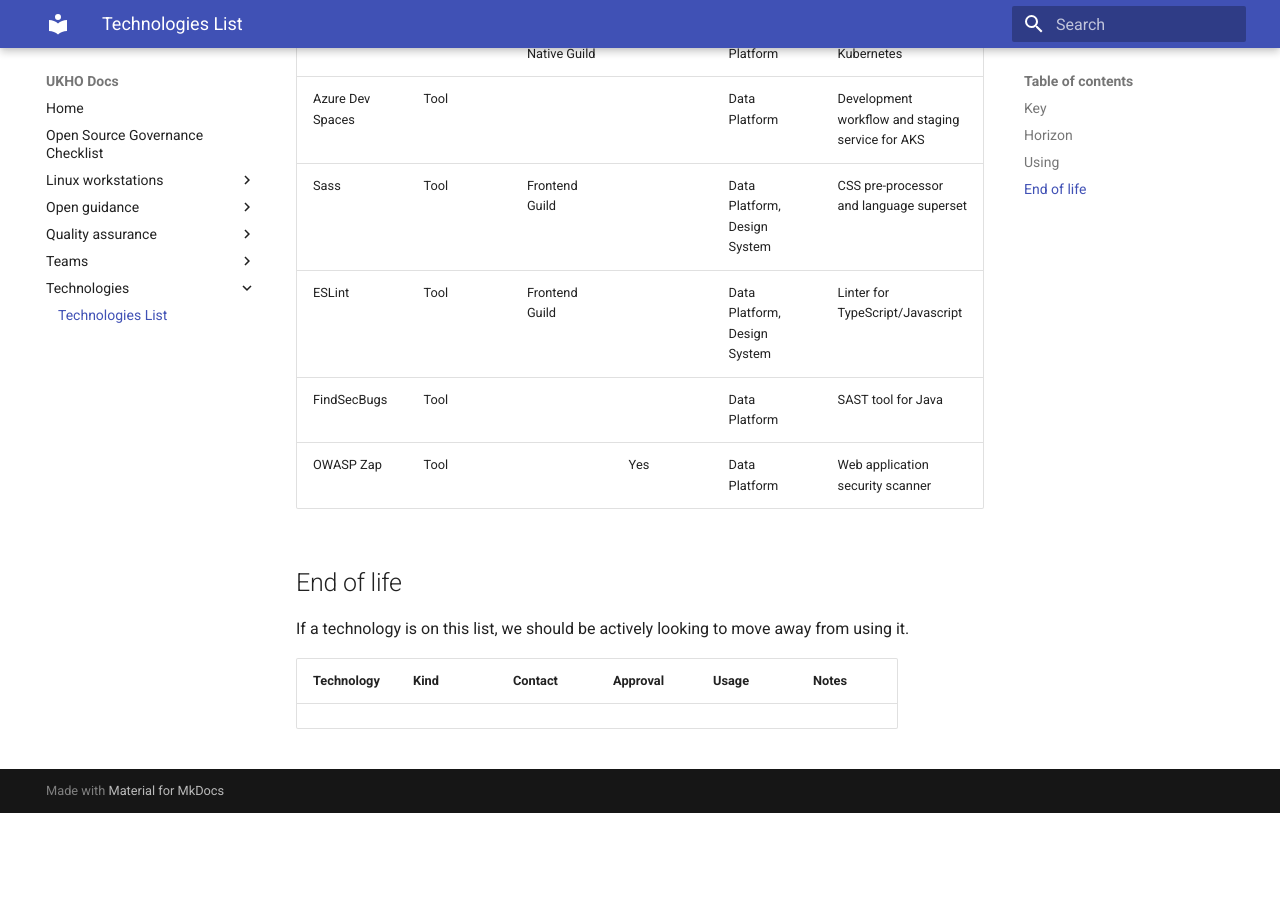
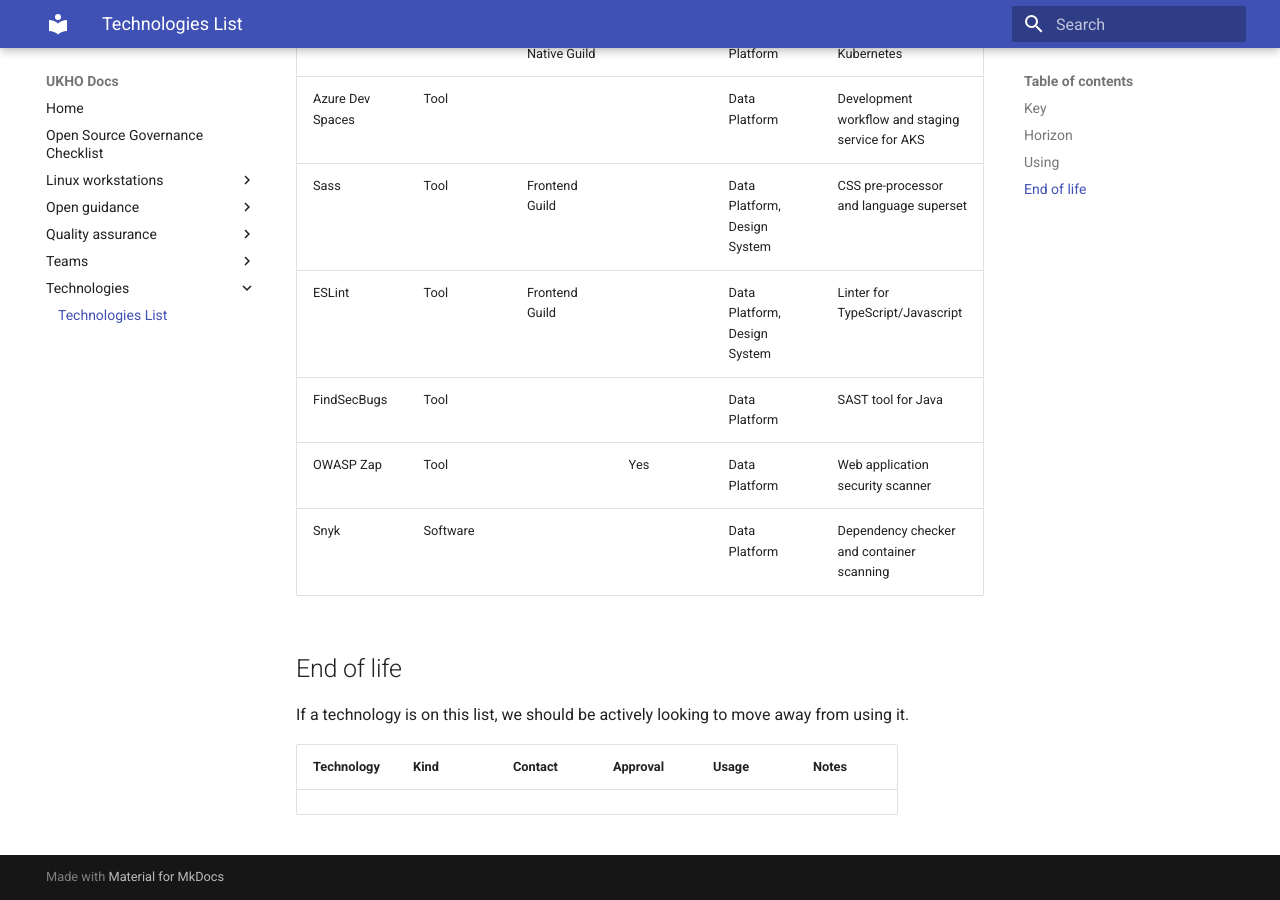
Before and after one commit to UKHO/docs, an MkDocs documentation site: the page built from docs/technologies/index.md, in a window 1280 px wide and 900 px high, scrolled down 4552 px. Built offline with MkDocs 1.6.1 and Material for MkDocs 9.7.7, drawn with Linux system fonts in a browser that asks for light colours; before the commit the page ends 5365 px from its top, so only the background shows below that.

Commit message:
fix: Add Snyk

```diff
--- a/docs/technologies/index.md
+++ b/docs/technologies/index.md
@@ -76,6 +76,7 @@ If a technology is on this list it means that time can be spent investigating it
 | ESLint | Tool | Frontend Guild |  | Data Platform, Design System | Linter for TypeScript/Javascript |
 | FindSecBugs | Tool |  |  | Data Platform | SAST tool for Java |
 | OWASP Zap | Tool |  | Yes | Data Platform | Web application security scanner |
+| Snyk | Software |  |  | Data Platform | Dependency checker and container scanning |
 
 ## End of life
 
```
